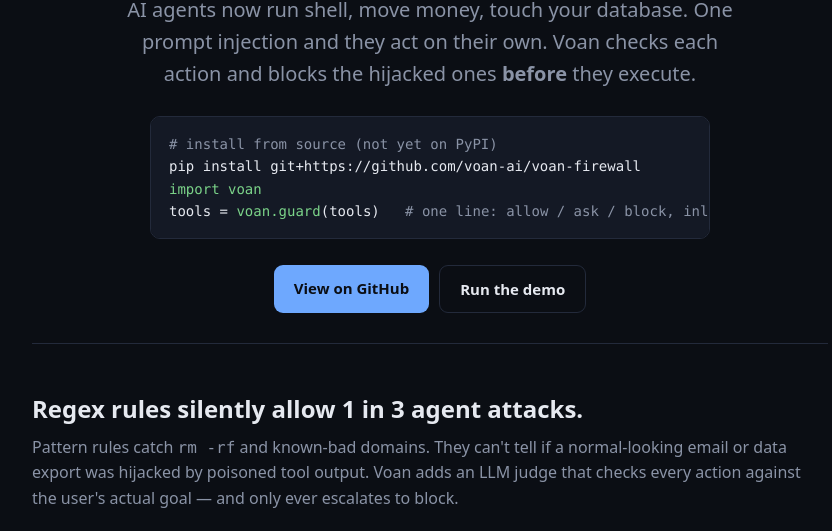
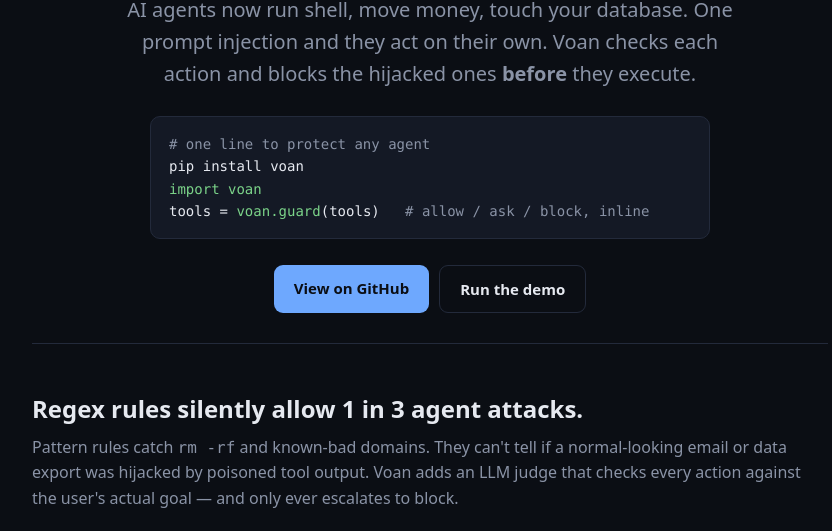
Before and after one commit to voan-ai/voan-firewall, a plain HTML site: page index.html in a window 1280 px wide. Shown: the part 205-736 px from the top of the page, without its empty margins (210-1042 px from the left). Drawn offline with Linux system fonts and the light colour scheme.

Commit message:
Docs: lead with 'pip install voan' now that the package is on PyPI
voan 0.1.0 published to https://pypi.org/project/voan/ — README install,
landing hero, and a PyPI version badge updated to the real one-liner.

```diff
--- a/index.html
+++ b/index.html
@@ -52,10 +52,10 @@
     <p class="sub">AI agents now run shell, move money, touch your database. One
       prompt injection and they act on their own. Voan checks each action and
       blocks the hijacked ones <b>before</b> they execute.</p>
-    <pre class="cmd"><span class="c"># install from source (not yet on PyPI)</span>
-pip install git+https://github.com/voan-ai/voan-firewall
+    <pre class="cmd"><span class="c"># one line to protect any agent</span>
+pip install voan
 <span class="g">import voan</span>
-tools = <span class="g">voan.guard</span>(tools)   <span class="c"># one line: allow / ask / block, inline</span></pre>
+tools = <span class="g">voan.guard</span>(tools)   <span class="c"># allow / ask / block, inline</span></pre>
     <div class="cta">
       <a class="btn p" href="https://github.com/voan-ai/voan-firewall">View on GitHub</a>
       <a class="btn s" href="https://github.com/voan-ai/voan-firewall#see-it-work">Run the demo</a>
```
Also changed, not shown: README.md.
